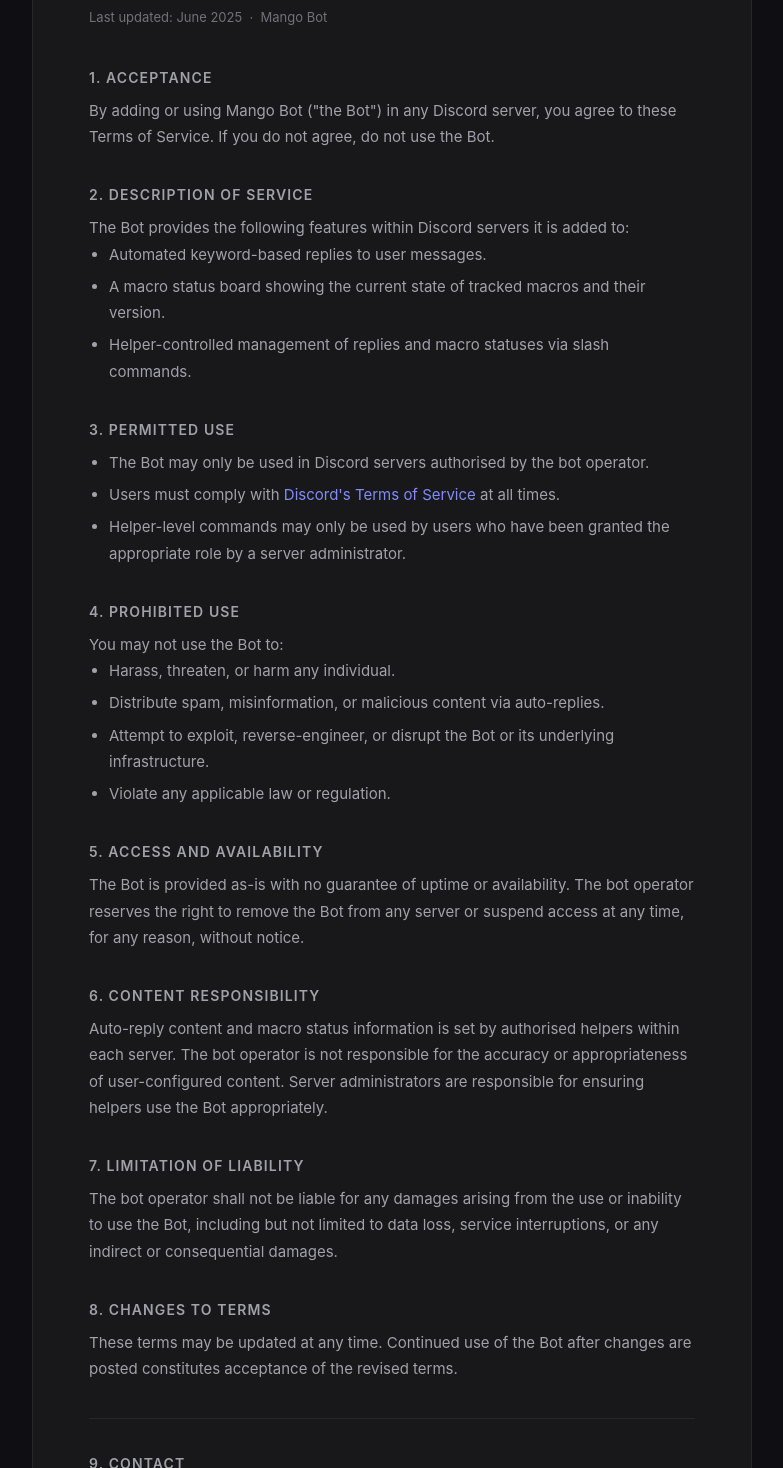
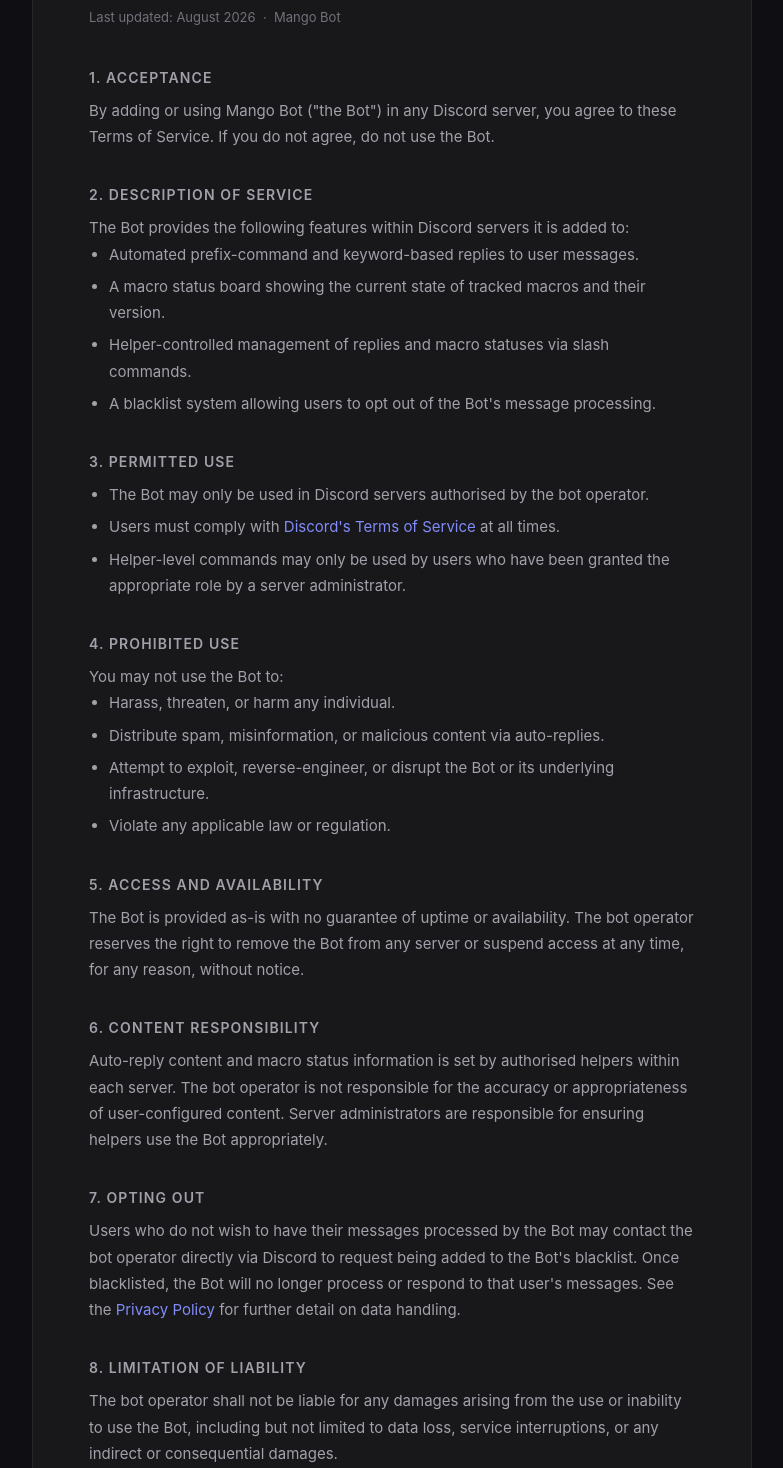
Before and after one commit to Tloy22/Discord-Bot-Tos-and-privacy, a plain HTML site: page tos.html in a window 1280 px wide. Shown: the part 192-1660 px from the top of the page, without its empty margins (248-1031 px from the left). Drawn offline with Linux system fonts and the light colour scheme.

Commit message:
Add files via upload

```diff
--- a/tos.html
+++ b/tos.html
@@ -59,7 +59,7 @@
   <div class="card">
     <div class="badge">Legal</div>
     <h1>Terms of Service</h1>
-    <p class="meta">Last updated: June 2025 &nbsp;·&nbsp; Mango Bot</p>
+    <p class="meta">Last updated: August 2026 &nbsp;·&nbsp; Mango Bot</p>
 
     <h2>1. Acceptance</h2>
     <p>By adding or using Mango Bot ("the Bot") in any Discord server, you agree to these Terms of Service. If you do not agree, do not use the Bot.</p>
@@ -67,9 +67,10 @@
     <h2>2. Description of Service</h2>
     <p>The Bot provides the following features within Discord servers it is added to:</p>
     <ul>
-      <li>Automated keyword-based replies to user messages.</li>
+      <li>Automated prefix-command and keyword-based replies to user messages.</li>
       <li>A macro status board showing the current state of tracked macros and their version.</li>
       <li>Helper-controlled management of replies and macro statuses via slash commands.</li>
+      <li>A blacklist system allowing users to opt out of the Bot's message processing.</li>
     </ul>
 
     <h2>3. Permitted Use</h2>
@@ -94,15 +95,18 @@
     <h2>6. Content Responsibility</h2>
     <p>Auto-reply content and macro status information is set by authorised helpers within each server. The bot operator is not responsible for the accuracy or appropriateness of user-configured content. Server administrators are responsible for ensuring helpers use the Bot appropriately.</p>
 
-    <h2>7. Limitation of Liability</h2>
+    <h2>7. Opting Out</h2>
+    <p>Users who do not wish to have their messages processed by the Bot may contact the bot operator directly via Discord to request being added to the Bot's blacklist. Once blacklisted, the Bot will no longer process or respond to that user's messages. See the <a href="/privacy-policy">Privacy Policy</a> for further detail on data handling.</p>
+
+    <h2>8. Limitation of Liability</h2>
     <p>The bot operator shall not be liable for any damages arising from the use or inability to use the Bot, including but not limited to data loss, service interruptions, or any indirect or consequential damages.</p>
 
-    <h2>8. Changes to Terms</h2>
+    <h2>9. Changes to Terms</h2>
     <p>These terms may be updated at any time. Continued use of the Bot after changes are posted constitutes acceptance of the revised terms.</p>
 
     <hr class="divider" />
 
-    <h2>9. Contact</h2>
+    <h2>10. Contact</h2>
     <p>For any questions regarding these Terms, contact the bot operator directly on Discord.</p>
 
     <p class="footer">These Terms of Service govern your use of Mango Bot and are independent of Discord Inc.</p>
```
Also changed, not shown: privacy.html (+7 -6 lines).
